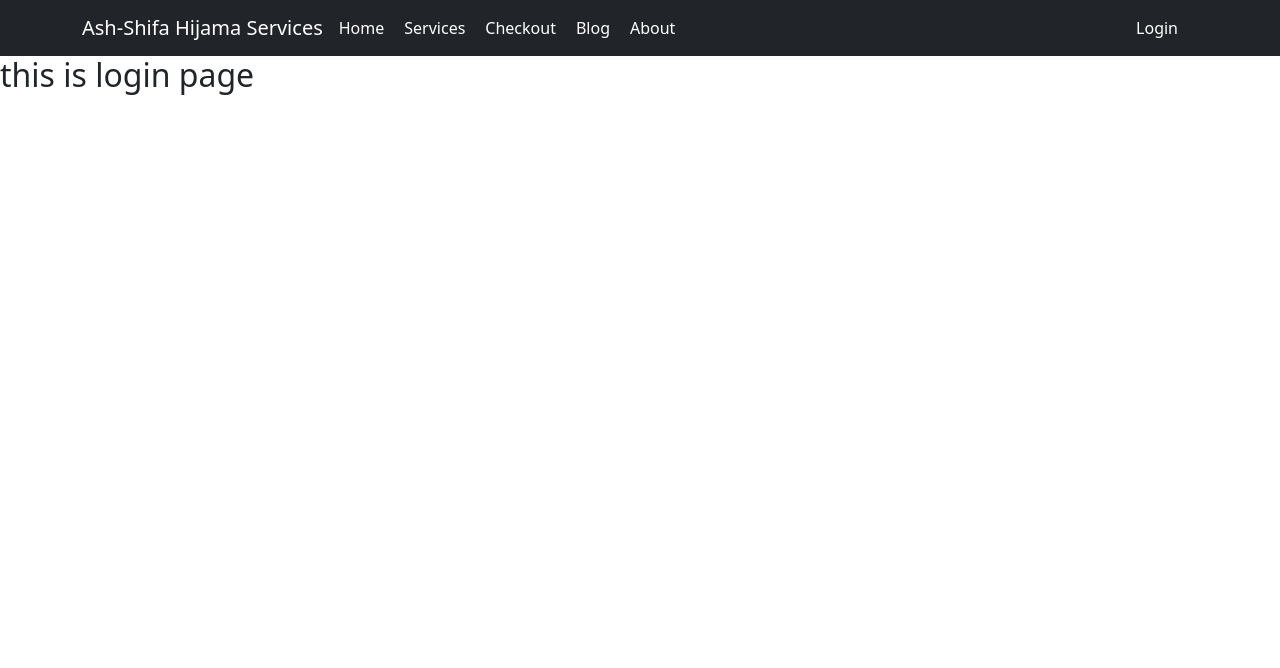
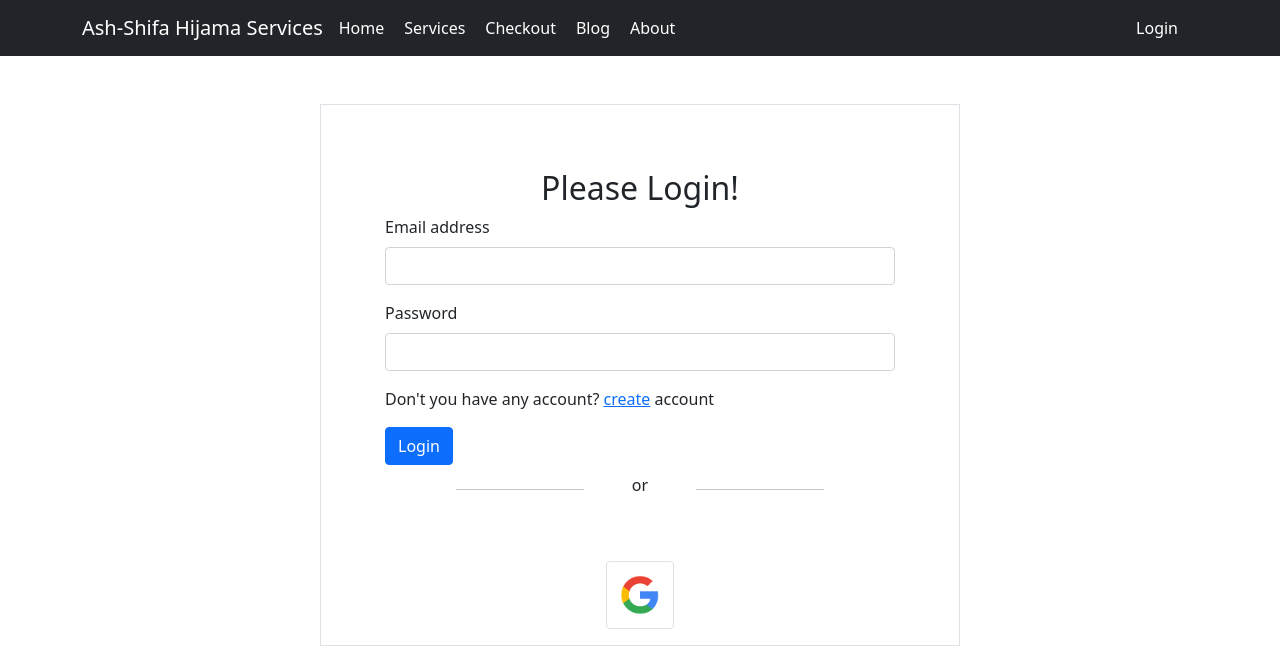
Before and after one commit to muh-arifulislam/independent-service-provider, a React (Create React App) app: page /login in a window 1280 px wide. Shown: the top 668 px of the page. Built offline with nearby package versions, Linux system fonts and the light colour scheme; no server answers.

Commit message:
login signup implemented

```diff
--- a/package.json
+++ b/package.json
@@ -11,6 +11,7 @@
     "react": "^18.0.0",
     "react-bootstrap": "^2.2.3",
     "react-dom": "^18.0.0",
+    "react-firebase-hooks": "^5.0.3",
     "react-router-dom": "^6.3.0",
     "react-scripts": "5.0.1",
     "web-vitals": "^2.1.4"
--- a/src/App.js
+++ b/src/App.js
@@ -6,6 +6,7 @@ import Login from './pages/Login/Login';
 import Header from './pages/Shared/Header/Header';
 import About from './pages/About/About';
 import Checkout from './pages/Checkout/Checkout';
+import Signup from './pages/Signup/Signup';
 function App() {
   return (
     <div>
@@ -17,6 +18,7 @@ function App() {
         <Route path='/blog' element={<Blog></Blog>}></Route>
         <Route path='/about' element={<About></About>}></Route>
         <Route path='/login' element={<Login></Login>}></Route>
+        <Route path='/signup' element={<Signup></Signup>}></Route>
       </Routes>
     </div>
   );
--- a/src/pages/Login/Login.js
+++ b/src/pages/Login/Login.js
@@ -1,9 +1,58 @@
-import React from 'react';
-
+import React, { useState } from 'react';
+import auth from '../../firebase.init';
+import { useSignInWithEmailAndPassword, useSignInWithGoogle } from 'react-firebase-hooks/auth';
+import { Link } from 'react-router-dom';
+import logo from '../../images/google-logo.png';
 const Login = () => {
+    const [
+        signInWithEmailAndPassword,
+        loading,
+        error,
+    ] = useSignInWithEmailAndPassword(auth);
+    const [signInWithGoogle, googleLoading, googleRrror] = useSignInWithGoogle(auth);
+    const [email, setEmail] = useState('');
+    const [password, setPassword] = useState('');
+    const handleEmailBlur = event => {
+        setEmail(event.target.value);
+    }
+    const handlePasswordBlur = event => {
+        setPassword(event.target.value);
+    }
+    const handleSubmit = event => {
+        event.preventDefault();
+        signInWithEmailAndPassword(email, password)
+            .then(() => {
+                event.target.reset();
+            })
+    }
     return (
-        <div>
-            <h2>this is login page</h2>
+        <div className='border w-50 d-flex flex-column jutify-content-center align-items-center p-3 mt-5 mx-auto'>
+            <form onSubmit={handleSubmit} className='w-100 p-5'>
+                <h2 className='text-center'>Please Login!</h2>
+                <div className="mb-3">
+                    <label className="form-label">Email address</label>
+                    <input onBlur={handleEmailBlur} type="email" className="form-control" id="exampleInputEmail1" aria-describedby="emailHelp" required />
+                </div>
+                <div className="mb-3">
+                    <label className="form-label">Password</label>
+                    <input onBlur={handlePasswordBlur} type="password" className="form-control" id="exampleInputPassword1" required />
+                </div>
+                <div>
+                    <p>Don't you have any account? <Link to='/signup'>create</Link> account</p>
+                    <p>{error?.message}</p>
+                </div>
+                <button type="submit" className="btn btn-primary">Login</button>
+                <div className='d-flex justify-content-center mt-2'>
+                    <div className='w-25'><hr /></div>
+                    <p className='mx-5'>or</p>
+                    <div className='w-25'> <hr /></div>
+                </div>
+            </form>
+            <div className=' d-flex justify-content-center'>
+                <button onClick={() => signInWithGoogle()} className='p-2 btn border'>
+                    <img src={logo} width='50px' height='50px' alt="" />
+                </button>
+            </div>
         </div>
     );
 };
--- a/src/pages/Shared/Header/Header.js
+++ b/src/pages/Shared/Header/Header.js
@@ -1,8 +1,12 @@
 import React from 'react';
 import { Container, Nav, Navbar } from 'react-bootstrap';
+import { useAuthState } from 'react-firebase-hooks/auth';
 import { Link } from 'react-router-dom';
+import auth from '../../../firebase.init';
+import { signOut } from 'firebase/auth';
 import './Header.css';
 const Header = () => {
+    const [user, loading, error] = useAuthState(auth);
     return (
         <header>
             <Navbar collapseOnSelect expand="lg" bg="dark" variant="dark">
@@ -18,7 +22,11 @@ const Header = () => {
                             <Link className='nav-item' to='/about'>About</Link>
                         </Nav>
                         <Nav>
-                            <Link className='nav-item' to='/login'>Login</Link>
+                            {
+                                !user ? <Link className='nav-item' to='/login'>Login</Link> : <div>
+                                    <button onClick={() => signOut(auth)} className='btn btn-primary'>Sign out</button>
+                                </div>
+                            }
                         </Nav>
                     </Navbar.Collapse>
                 </Container>
--- a/src/pages/Signup/Signup.js
+++ b/src/pages/Signup/Signup.js
@@ -1,9 +1,84 @@
-import React from 'react';
+import { updateProfile } from 'firebase/auth';
+import React, { useState } from 'react';
+import { useCreateUserWithEmailAndPassword, useSignInWithGoogle } from 'react-firebase-hooks/auth';
+import auth from '../../firebase.init';
+import logo from '../../images/google-logo.png';
+const Signup = () => {
+    const [
+        createUserWithEmailAndPassword,
+        user,
+        loading,
+        error,
+    ] = useCreateUserWithEmailAndPassword(auth);
+    const [signInWithGoogle, googleLoading, googleRrror] = useSignInWithGoogle(auth);
+    const [name, setName] = useState('');
+    const [email, setEmail] = useState('');
+    const [password, setPassword] = useState('');
+    const [confirmPassword, setConfirmPassword] = useState('');
+    const handleNameBlur = event => {
+        setName(event.target.value);
+    }
+    const handleEmailBlur = event => {
+        setEmail(event.target.value);
+    }
+    const handlePasswordBlur = event => {
+        setPassword(event.target.value);
+    }
+    const handleConfirmPasswordBlur = event => {
+        setConfirmPassword(event.target.value);
+    }
+    const updateUserProfile = () => {
+        updateProfile(auth.currentUser, {
+            displayName: 'ariful Islam'
+        })
+    }
+    const handleSubmit = event => {
+        event.preventDefault();
+        if (/^(?=.*?[A-Z])(?=.*?[a-z])(?=.*?[0-9])(?=.*?[#?!@$%^&*-]).{8,}$/.test(password)) {
+            if (password === confirmPassword) {
+                createUserWithEmailAndPassword(email, password)
+                    .then(() => {
 
-const Signup = () => {
+                    })
+            }
+        }
+
+    }
     return (
-        <div>
-            <h2>this is sign up page</h2>
+        <div className='border w-50 d-flex flex-column jutify-content-center align-items-center p-3 mt-5 mx-auto'>
+            <form onSubmit={handleSubmit} className='w-100 p-5'>
+                <h2 className='text-center'>Please Sign up!</h2>
+                <div className="mb-3">
+                    <label className="form-label">Your Name</label>
+                    <input onBlur={handleNameBlur} type="text" className="form-control" id="exampleInputName" aria-describedby="emailHelp" required />
+                </div>
+                <div className="mb-3">
+                    <label className="form-label">Email address</label>
+                    <input onBlur={handleEmailBlur} type="email" className="form-control" id="exampleInputEmail1" aria-describedby="emailHelp" required />
+                </div>
+                <div className="mb-3">
+                    <label className="form-label">Password</label>
+                    <input onBlur={handlePasswordBlur} type="password" className="form-control" id="exampleInputPassword1" required />
+                </div>
+                <div className="mb-3">
+                    <label className="form-label">Confirm Password</label>
+                    <input onBlur={handleConfirmPasswordBlur} type="password" className="form-control" id="exampleInputPassword2" required />
+                </div>
+                <div>
+                    <p>{error?.message}</p>
+                </div>
+                <button type="submit" className="btn btn-primary">Sign up</button>
+                <div className='d-flex justify-content-center mt-2'>
+                    <div className='w-25'><hr /></div>
+                    <p className='mx-5'>or</p>
+                    <div className='w-25'> <hr /></div>
+                </div>
+            </form>
+            <div className=' d-flex justify-content-center'>
+                <button onClick={() => signInWithGoogle()} className='p-2 btn border'>
+                    <img src={logo} width='50px' height='50px' alt="" />
+                </button>
+            </div>
         </div>
     );
 };
```
Also changed, not shown: src/images/google-logo.png (added), 1 other file (tests, documents, lock files or other folders).
